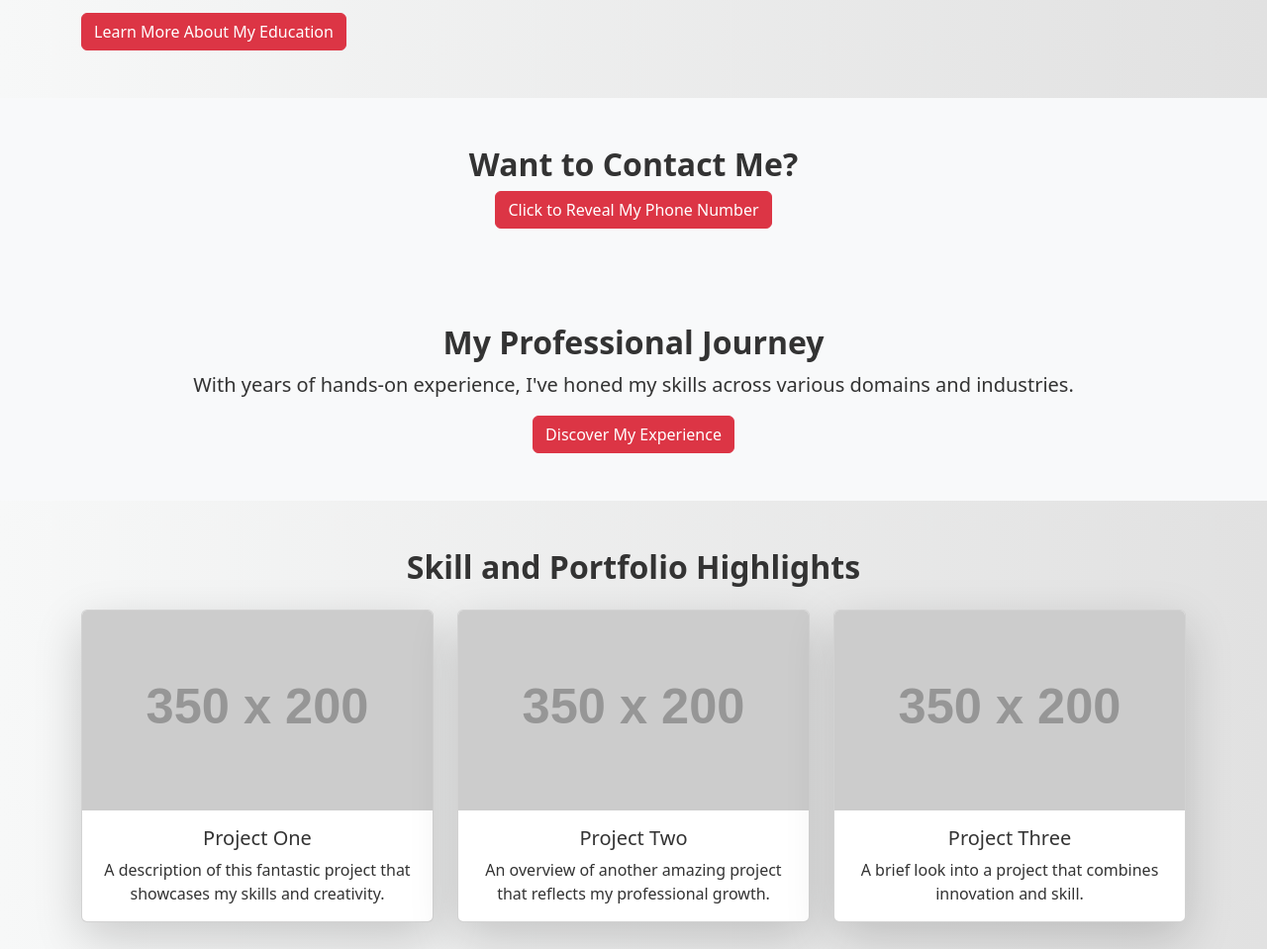
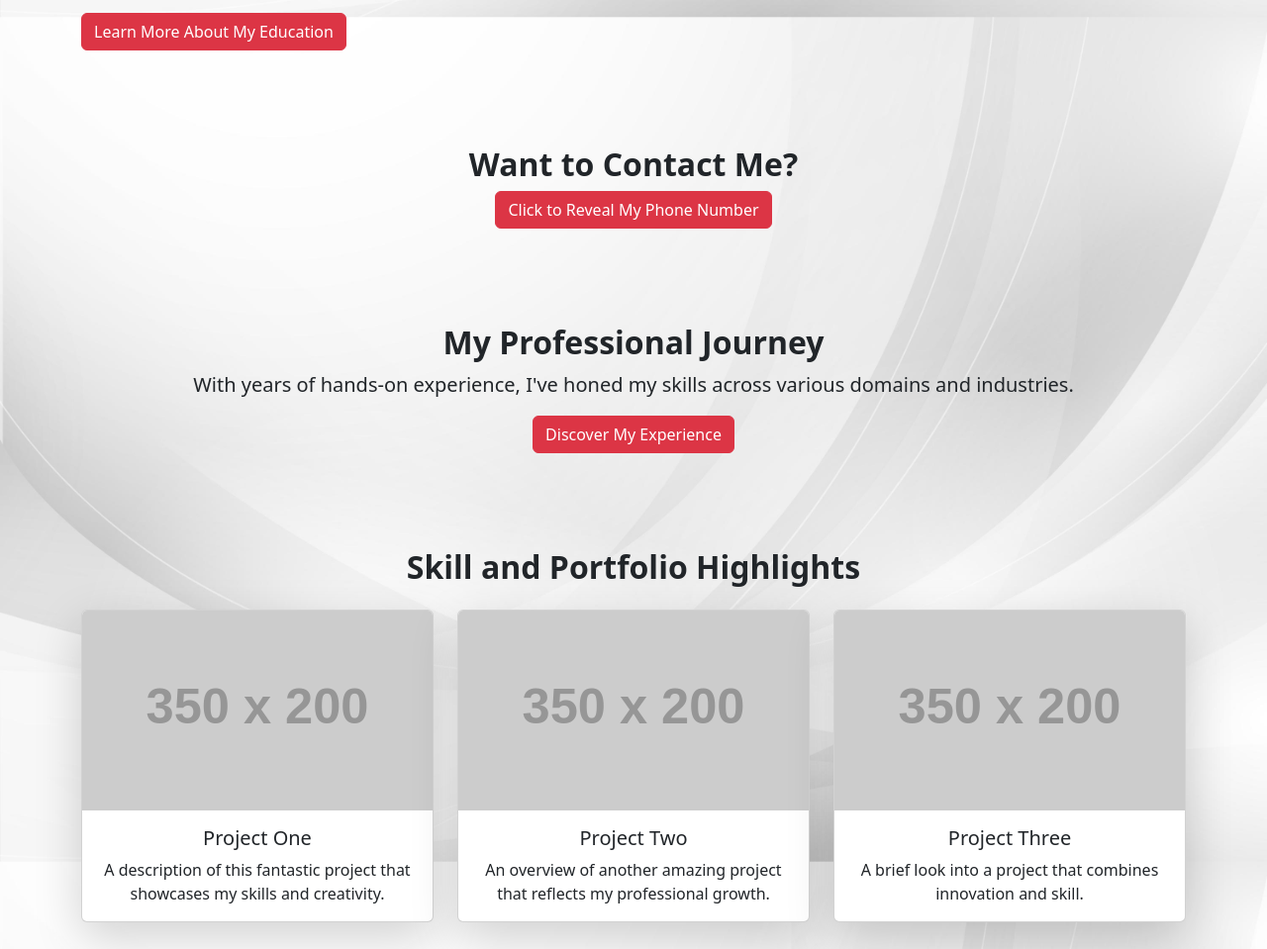
Before and after one commit to jump1852-code/Jimmy-Jaspal, a plain HTML site: page index.html in a window 1280 px wide. Shown: the part 836-1795 px from the top of the page at 99% size. Drawn offline with nearby package versions, Linux system fonts and the light colour scheme; placeholder pictures from the web are drawn by us.

Commit message:
Add files via upload

```diff
--- a/index.html
+++ b/index.html
@@ -107,7 +107,7 @@
         </section>
 
         <!-- Phone Number Reveal Section -->
-        <section class="bg-light py-5">
+        <section class="bg-secondary.bg-gradient py-5">
             <div class="container text-center">
                 <h2 class="fw-bold">Want to Contact Me?</h2>
                 <button class="btn btn-danger" onclick="revealPhoneNumber()">Click to Reveal My Phone Number</button>
@@ -123,7 +123,7 @@
         </script>
 
         <!-- Experience Section -->
-        <section class="bg-light py-5">
+        <section class="bg-secondary.bg-gradient py-5">
             <div class="container text-center">
                 <h2 class="fw-bold">My Professional Journey</h2>
                 <p class="lead">With years of hands-on experience, I've honed my skills across various domains and industries.</p>
--- a/styles.css
+++ b/styles.css
@@ -21,13 +21,15 @@
     animation: float 3s ease-in-out infinite, moveRocket 10s linear infinite; /* Apply animations */
     z-index: 10; /* Bring the rocket in front of other elements */
 }
+body {
+    background-image: url('./asset/background.jpg');
+    background-size: cover;
+    background-position: center;
+    background-attachment: fixed;
+    background-repeat: no-repeat;
+}
 
 
-
-        body {
-            background: linear-gradient(to right, #f7f8f8, #e1e1e1);
-            color: #333;
-        }
         .navbar {
             box-shadow: 0 4px 10px rgba(0, 0, 0, 0.1);
         }
```
Also changed, not shown: asset/background.jpg (added).
